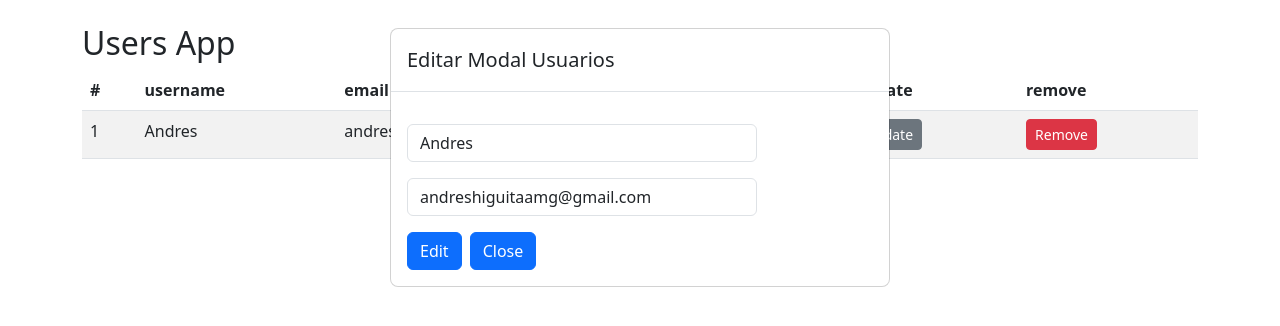
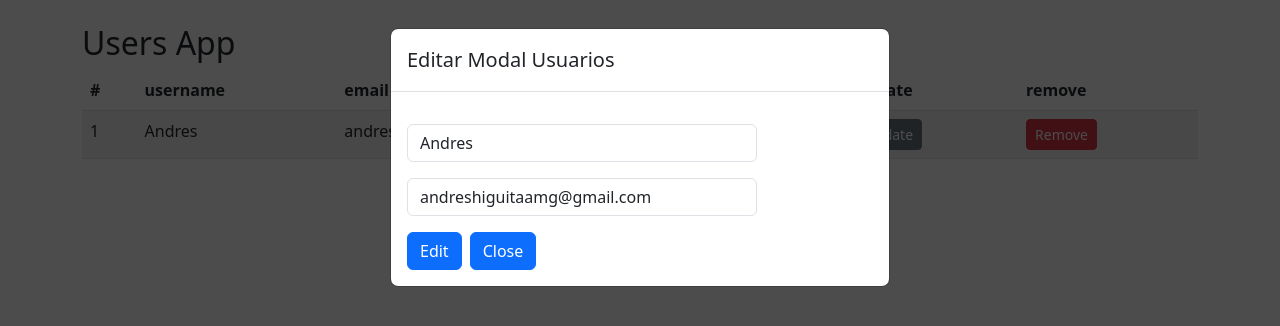
Before and after one commit to AndresHiguitaAMG/User-Application, a React (Vite) app in the folder client/: page / in a window 1280 px wide. Both pictures are taken after a click on the button "Update". Shown: the top 326 px of the page. Built offline with nearby package versions, Linux system fonts and the light colour scheme.

Commit message:
Add CSS styles and create a new modal form component

```diff
--- a/client/src/UsersApp.jsx
+++ b/client/src/UsersApp.jsx
@@ -1,4 +1,5 @@
 import { UserForm } from "./components/UserForm"
+import { UserModalForm } from "./components/UserModalForm";
 import { UsersList } from "./components/UsersList"
 import { useUsers } from "./hooks/useUsers"
 
@@ -19,27 +20,12 @@ export const UsersApp = () => {
     <>
       {
         !visibleForm ||
-          <div className="abrir-modal animacion fadeIn">
-            <div className="modal" style={{display: "block"}} tabIndex="-1">
-              <div className="modal-dialog" role="document">
-                <div className="modal-content">
-                  <div className="modal-header">
-                    <h5 className="modal-title">
-                      {userSelected.id > 0 ? "Editar" : "Crear"} Modal Usuarios
-                    </h5>
-                  </div>
-                  <div className="modal-body">
-                    <UserForm
-                      handlerAddUser={handlerAddUser}
-                      initalUserForm={initalUserForm}
-                      userSelected={userSelected}
-                      handlerCloseForm={handlerCloseForm}
-                    />
-                  </div>
-                </div>
-              </div>
-            </div>
-          </div>
+          <UserModalForm
+            userSelected={userSelected}
+            initalUserForm={initalUserForm}
+            handlerAddUser={handlerAddUser}
+            handlerCloseForm={handlerCloseForm}
+          />
       }
       <div className="container my-4">
         <h2>Users App</h2>
@@ -66,8 +52,8 @@ export const UsersApp = () => {
             handlerUserSelectedForm={handlerUserSelectedForm}
           />
           }
-          </div>
         </div>
+      </div>
       </div>
     </>
   )
--- /dev/null
+++ b/client/src/components/UserModalForm.jsx
@@ -0,0 +1,27 @@
+import { UserForm } from "./UserForm";
+
+export const UserModalForm = ({ userSelected, initalUserForm, handlerAddUser, handlerCloseForm }) => {
+  return (
+    <div className="abrir-modal animacion fadeIn">
+            <div className="modal" style={{display: "block"}} tabIndex="-1">
+              <div className="modal-dialog" role="document">
+                <div className="modal-content">
+                  <div className="modal-header">
+                    <h5 className="modal-title">
+                      {userSelected.id > 0 ? "Editar" : "Crear"} Modal Usuarios
+                    </h5>
+                  </div>
+                  <div className="modal-body">
+                    <UserForm
+                      handlerAddUser={handlerAddUser}
+                      initalUserForm={initalUserForm}
+                      userSelected={userSelected}
+                      handlerCloseForm={handlerCloseForm}
+                    />
+                  </div>
+                </div>
+              </div>
+            </div>
+          </div>
+  );
+}
--- a/client/src/styles.css
+++ b/client/src/styles.css
@@ -0,0 +1,41 @@
+.abrir-modal {
+    background-color: rgba(0, 0, 0, 0.7);
+    position: fixed;
+    top: 0px;
+    left: 0px;
+    width: 100%;
+    height: 100%;
+    z-index: 1000;
+}
+
+.animacion {
+    animation-duration: 2s;
+    animation-fill-mode: both;
+    -webkit-animation-duration: 2s;
+    -webkit-animation-fill-mode: both;
+}
+
+.fadeIn {
+    animation-name: fadeIn;
+    -webkit-animation-name: fadeIn;
+}
+
+@keyframes fadeIn {
+    0% {
+        opacity: 0
+    }
+
+    to {
+        opacity: 1
+    }
+}
+
+@-webkit-keyframes fadeIn {
+    0% {
+        opacity: 0
+    }
+
+    to {
+        opacity: 1
+    }
+}
```
